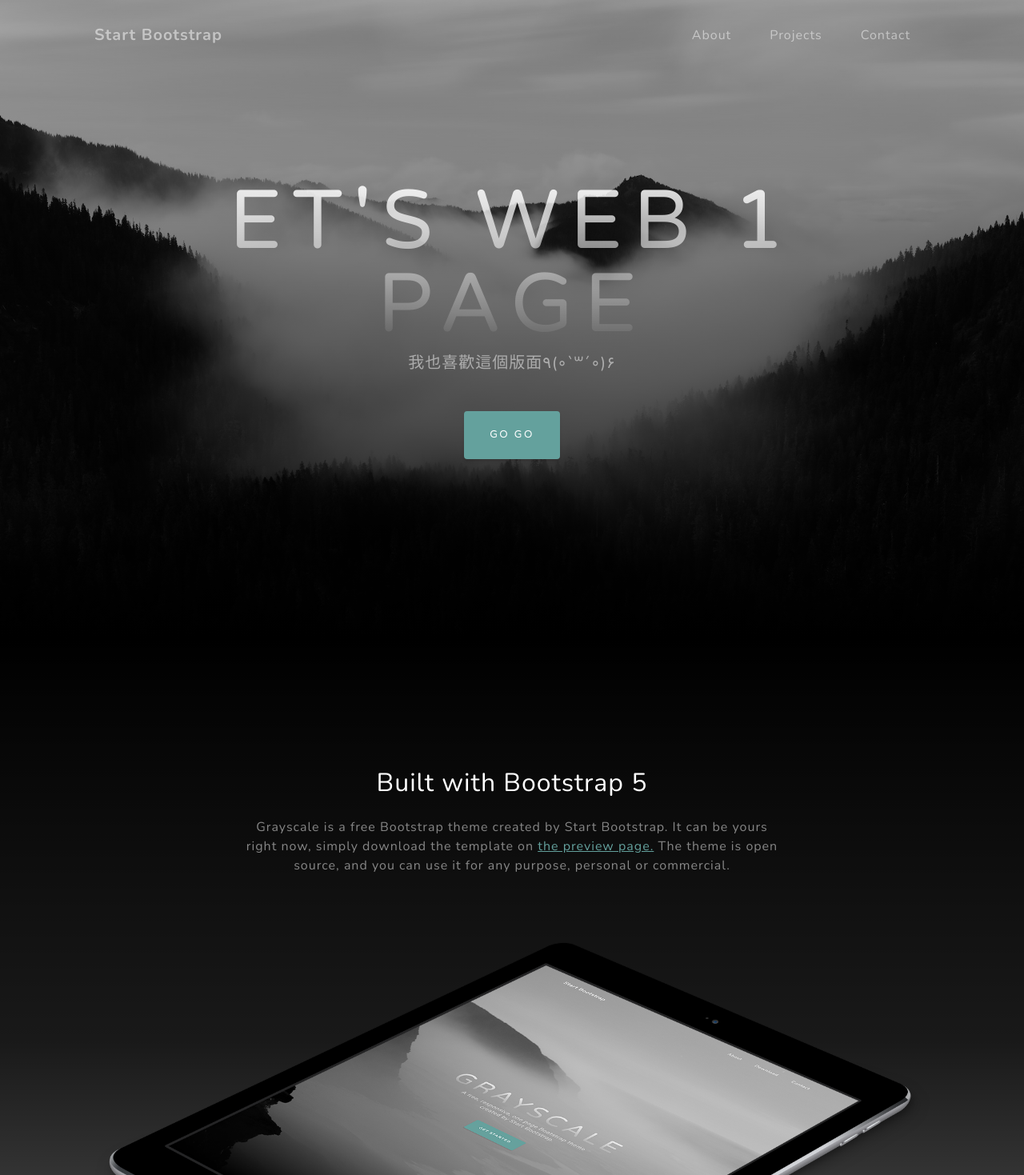
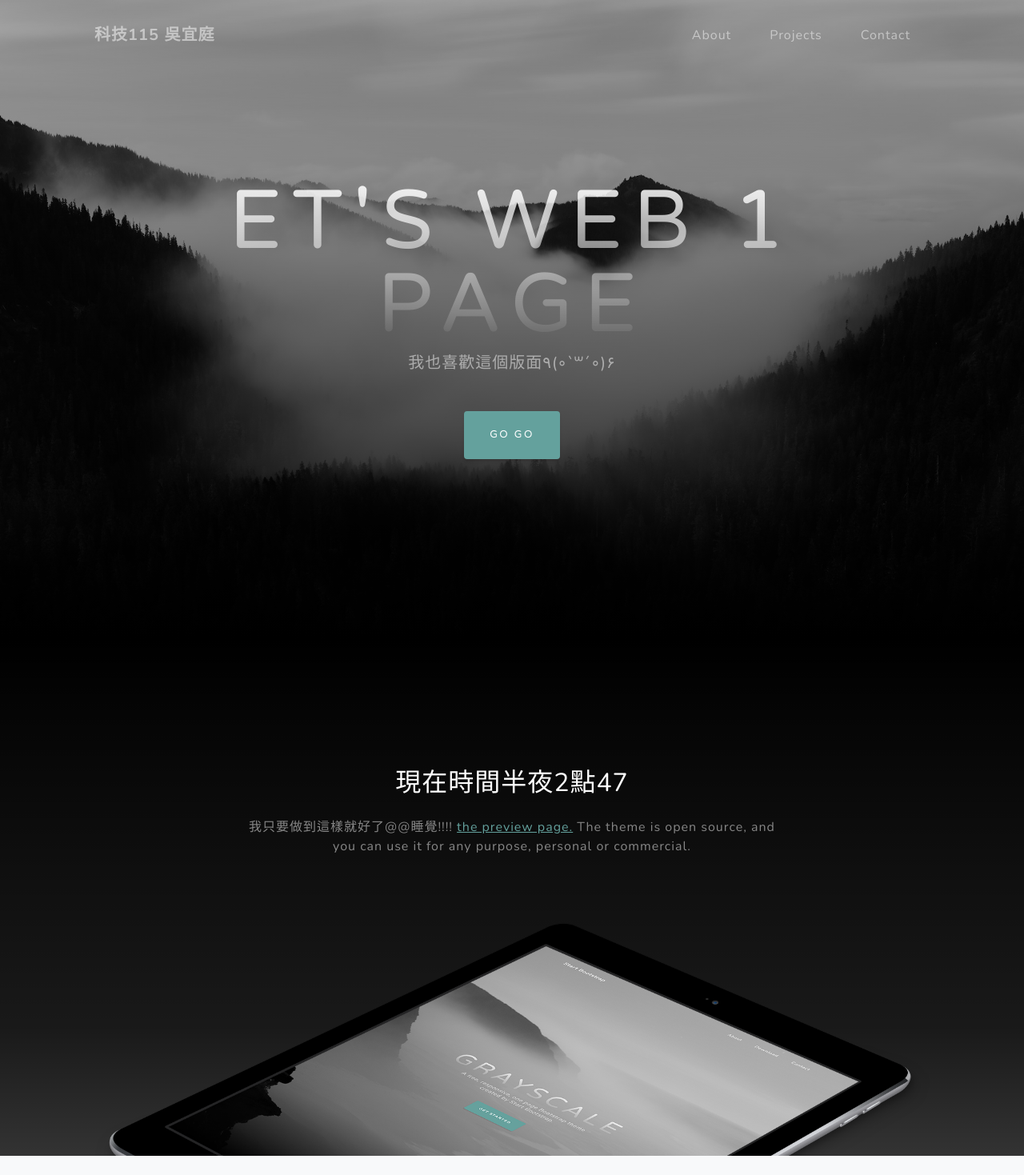
Before and after one commit to ett9292/Web, a plain HTML site: page mypage/index.html in a window 1280 px wide. Shown: the top 1469 px of the page at 80% size. Drawn offline with nearby package versions, Linux system fonts and the light colour scheme.

Commit message:
更新第二頁

```diff
--- a/mypage/index.html
+++ b/mypage/index.html
@@ -5,7 +5,7 @@
         <meta name="viewport" content="width=device-width, initial-scale=1, shrink-to-fit=no" />
         <meta name="description" content="" />
         <meta name="author" content="" />
-        <title>Grayscale - Start Bootstrap Theme</title>
+        <title>ET的個人網頁耶耶</title>
         <link rel="icon" type="image/x-icon" href="assets/favicon.ico" />
         <!-- Font Awesome icons (free version)-->
         <script src="https://use.fontawesome.com/releases/v6.1.0/js/all.js" crossorigin="anonymous"></script>
@@ -19,7 +19,7 @@
         <!-- Navigation-->
         <nav class="navbar navbar-expand-lg navbar-light fixed-top" id="mainNav">
             <div class="container px-4 px-lg-5">
-                <a class="navbar-brand" href="#page-top">Start Bootstrap</a>
+                <a class="navbar-brand" href="#page-top">科技115 吳宜庭</a>
                 <button class="navbar-toggler navbar-toggler-right" type="button" data-bs-toggle="collapse" data-bs-target="#navbarResponsive" aria-controls="navbarResponsive" aria-expanded="false" aria-label="Toggle navigation">
                     Menu
                     <i class="fas fa-bars"></i>
@@ -50,9 +50,9 @@
             <div class="container px-4 px-lg-5">
                 <div class="row gx-4 gx-lg-5 justify-content-center">
                     <div class="col-lg-8">
-                        <h2 class="text-white mb-4">Built with Bootstrap 5</h2>
+                        <h2 class="text-white mb-4">現在時間半夜2點47</h2>
                         <p class="text-white-50">
-                            Grayscale is a free Bootstrap theme created by Start Bootstrap. It can be yours right now, simply download the template on
+                            我只要做到這樣就好了@@睡覺!!!!
                             <a href="https://startbootstrap.com/theme/grayscale/">the preview page.</a>
                             The theme is open source, and you can use it for any purpose, personal or commercial.
                         </p>
```
